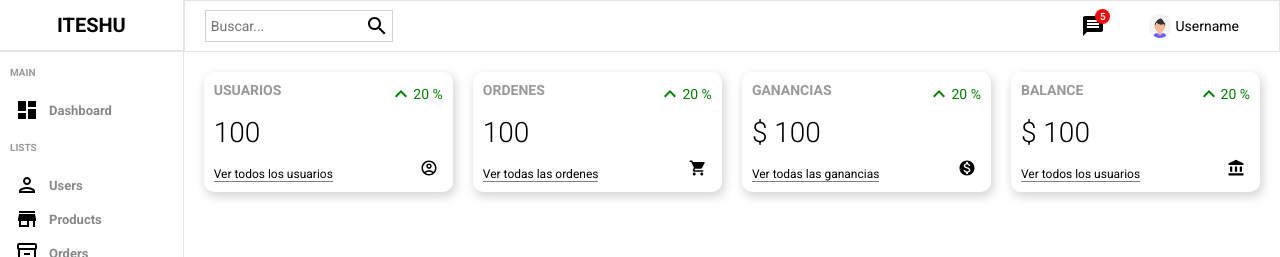
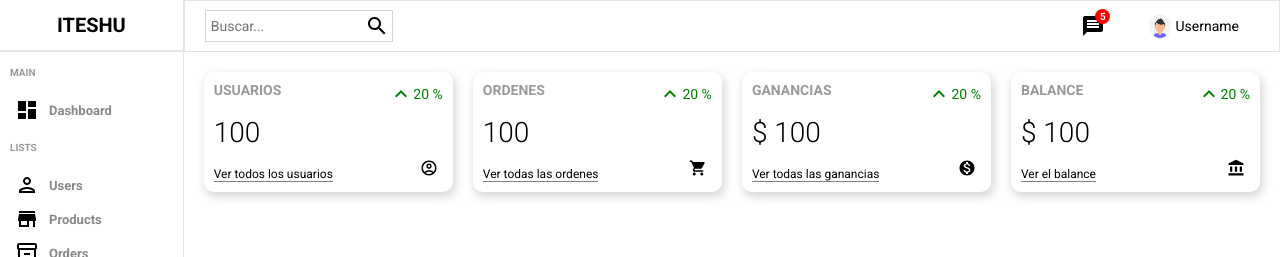
Before and after one commit to Santiago257/dashboard, a React (Create React App) app: page / in a window 1280 px wide. Shown: the top 257 px of the page. Built offline with nearby package versions, Linux system fonts and the light colour scheme.

Commit message:
correccion de texto en balance

```diff
--- a/src/components/widget/Widget.jsx
+++ b/src/components/widget/Widget.jsx
@@ -47,7 +47,7 @@ const Widget = ({ type }) => {
         //isMoney para saber si agregamos el singo de pesos
         isMoney: true,
         counter: 12515155,
-        link: "Ver todos los usuarios",
+        link: "Ver el balance",
         icon: <AccountBalance className="icon" />,
       };
       break;
```
